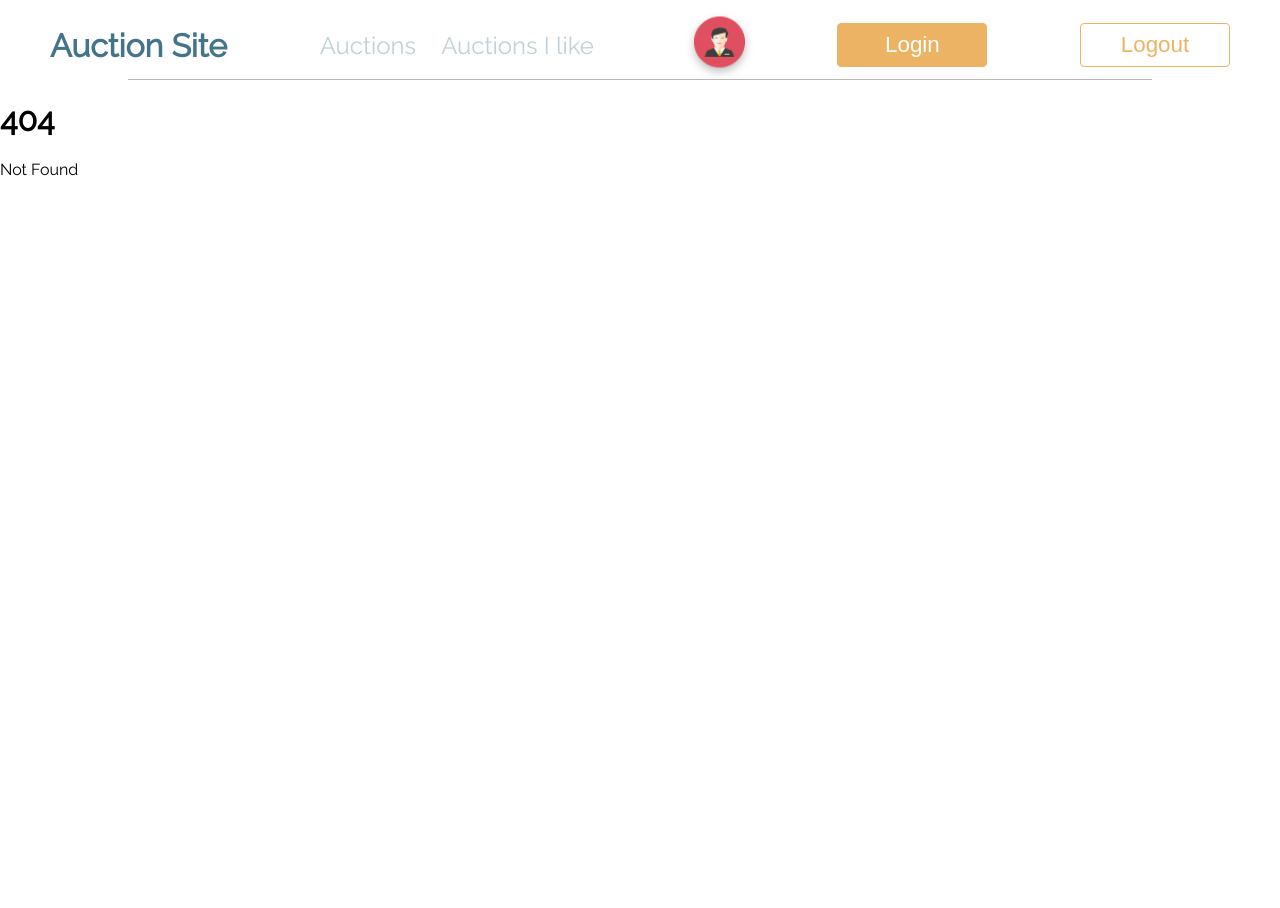
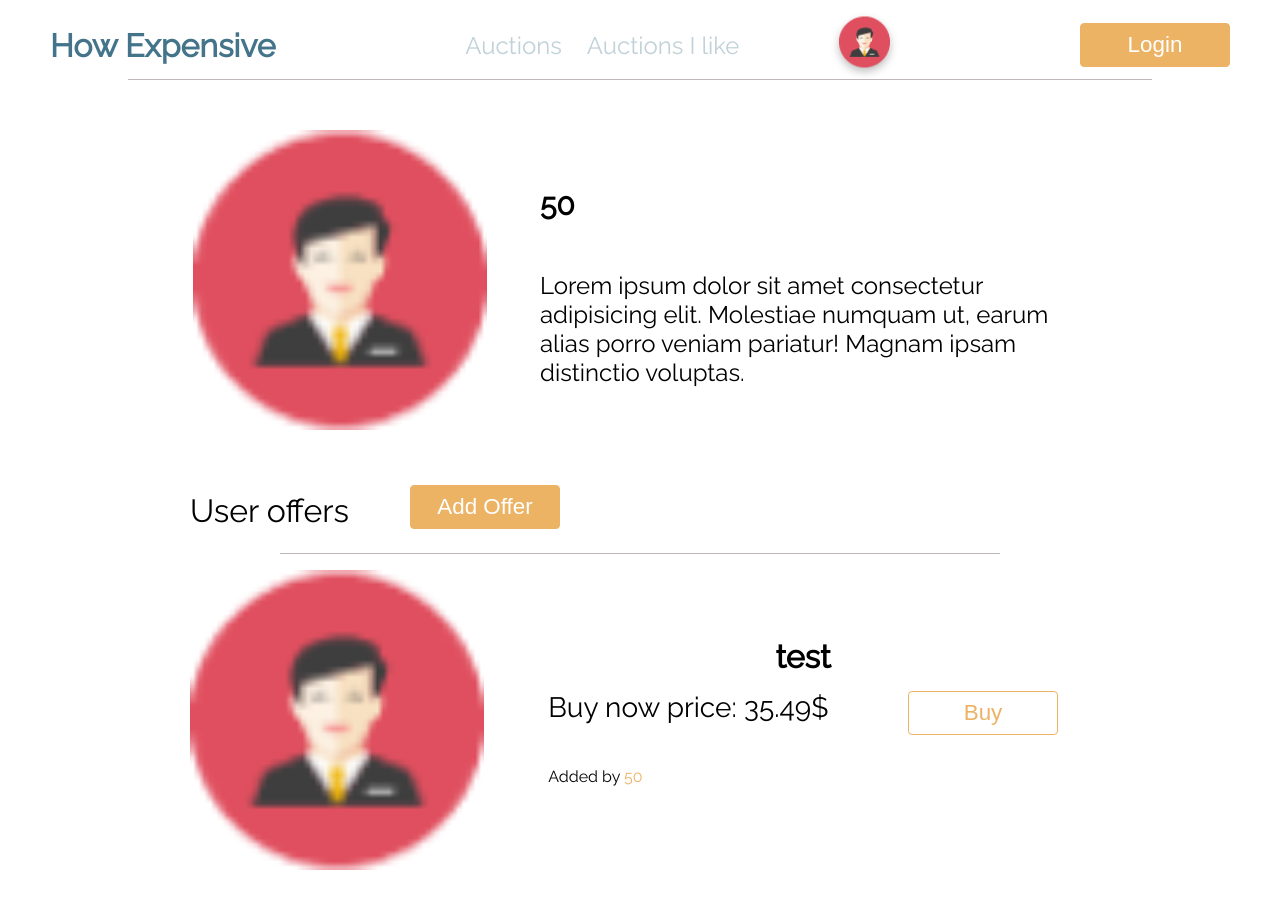
Before and after one commit to localhost-2137/font-end-auction-house, a SvelteKit app: page /profile/50 in a window 1280 px wide. Before the commit this address had no page. Shown: the top 908 px of the page. Before the commit the page ends 800 px from the top, so only its background shows below. Built offline with nearby package versions, Linux system fonts and the light colour scheme; no server answers.

Commit message:
some changes

```diff
--- a/src/lib/components/Header.svelte
+++ b/src/lib/components/Header.svelte
@@ -1,23 +1,28 @@
 <script>
     import Button from './Button.svelte';
     import { page } from '$app/stores';
+    import { user } from "$lib/stores.js";
 </script>
 
 <header>
-    <a href="/auctions"><h1>Auction Site</h1></a>
+    <a href="/auctions"><h1>How Expensive</h1></a>
     <div class="nav">
     <nav>
         <a href="/auctions" class={$page.route.id == "/auctions" ? "active" : ""}>Auctions</a>
         <a href="/auctionsILike" class={$page.route.id == "/auctionsILike" ? "active" : ""}>Auctions I like</a>
     </nav>
-        <a href="/profile">
+        <a href={`/profile/${$user}`}>
             <img src="../../graphics/Businessman 4.png" alt="userPhoto">
         </a>
     </div>
+    {#if !$user}
     <a href="/login">
         <Button>Login</Button>
     </a>
+    {/if}
+    {#if $user}
     <Button inverse>Logout</Button>
+    {/if}
 </header>
 
 <style>
--- a/src/lib/components/Item.svelte
+++ b/src/lib/components/Item.svelte
@@ -22,7 +22,7 @@
 	<img src="/graphics/Businessman 4.png" alt="" />
 	<div class="desc">
 		<h3>{product.name}</h3>
-		<div class="row">
+		<div class={!product.is_auction ? "hidden" : "row"}>
 			<p>Current bid: {product.top_bid}$</p>
 			<Button>Bid</Button>
 		</div>
@@ -35,6 +35,10 @@
 </div>
 
 <style>
+	.hidden {
+		display: none;
+	}
+
 	h3 {
 		text-align: center;
 		font-size: 32px;
@@ -52,6 +56,7 @@
 		justify-content: space-between;
 		align-items: center;
 		gap: 32px;
+		margin-bottom: 100px;
 	}
 
 	.container p {
--- a/src/routes/auctions/+page.svelte
+++ b/src/routes/auctions/+page.svelte
@@ -22,16 +22,24 @@
 		});
 </script>
 
-<Sidebar />
-
-<div class="container">
-	{#each items as item}
-		<Item product={item} />
-	{/each}
+<div class="content">
+	<Sidebar />
+	<div class="container">
+		{#each items as item}
+			<Item product={item} />
+		{/each}
+	</div>
 </div>
 
 <style>
 	.container {
-		width: 100%;
+		height: 100vh;
+		width: 80%;
+		overflow-y: scroll;
+	}
+
+	.content {
+		display: flex;
+		justify-content: space-between;
 	}
 </style>
--- a/src/routes/newOffer/+page.svelte
+++ b/src/routes/newOffer/+page.svelte
@@ -14,8 +14,6 @@
 				<input class="price-input" type="number" placeholder="Starting price" />
 			</div>
 			<div class="input-field">
-				<input type="checkbox" name="buy" id="buy" />
-				<label for="buy">Buy Now</label>
 				<input class="price-input" type="number" placeholder="Buy now price" />
 			</div>
 			<textarea name="desc" id="desc" cols="30" rows="10" placeholder="Add description..." />
--- /dev/null
+++ b/src/routes/profile/[username]/+page.svelte
@@ -0,0 +1,101 @@
+<script>
+    import Button from '../../../lib/components/Button.svelte';
+	import Item from '../../../lib/components/Item.svelte';
+    import { page } from '$app/stores';
+	import { apiUrl } from '$lib/const.js';
+    fetch(`${apiUrl}/users/${$page.params.username}`).then((data) => {
+    console.log(data);
+    });
+</script>
+
+<div class="container">
+	<div class="profile">
+		<div class="photo">
+			<img src="/graphics/Businessman 4.png" alt="" />
+		</div>
+		<div class="desc">
+			<h2>{$page.params.username}</h2>
+			<p>
+				Lorem ipsum dolor sit amet consectetur adipisicing elit. Molestiae numquam ut, earum alias
+				porro veniam pariatur! Magnam ipsam distinctio voluptas.
+			</p>
+		</div>
+	</div>
+	<div class="offer">
+		<p>User offers</p>
+		<div class="offer-btn">
+			<Button><a href="/newOffer">Add Offer</a></Button>
+		</div>
+	</div>
+	<Item />
+</div>
+
+<style>
+	.container {
+        display: flex;
+        flex-direction: column;
+        gap: 16px;
+		max-width: 900px;
+		margin: 50px auto 0 auto;
+	}
+
+    .desc {
+        display: flex;
+        justify-content: space-around;
+        flex-direction: column;
+        padding: 32px 0;
+    }
+
+	.profile {
+		display: flex;
+		font-size: 20px;
+	}
+
+	img {
+		width: 300px;
+		height: 300px;
+		object-fit: contain;
+		margin-right: 50px;
+	}
+
+	p {
+		font-size: 24px;
+		margin-bottom: 25px;
+	}
+
+	a {
+		color: inherit;
+		text-decoration: none;
+	}
+
+	.btn {
+		width: 250px;
+	}
+
+	.offer {
+		width: 100%;
+		display: flex;
+		align-items: center;
+        position: relative;
+	}
+
+    .offer:after {
+        content: "";
+        width: 80%;
+        height: 1px;
+        background-color: #BFB7B5;
+        position: absolute;
+        bottom: 0;
+        left: 10%;
+    }
+
+	.offer p {
+        min-width: 200px;
+		font-size: 32px;
+	}
+
+	.offer-btn {
+		margin-left: 20px;
+	}
+
+</style>
--- a/static/index.css
+++ b/static/index.css
@@ -21,4 +21,5 @@ body {
     margin: 0;
     font-family: 'Raleway', sans-serif;
     overflow-x: hidden;
+    overflow-y: hidden;
 }
```
